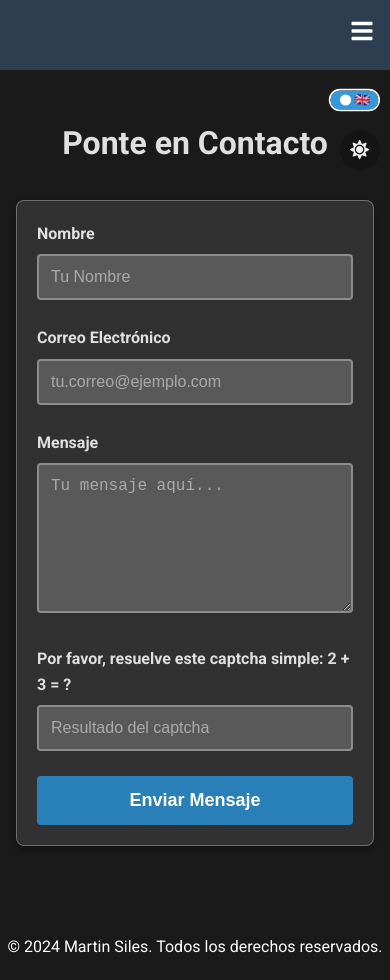
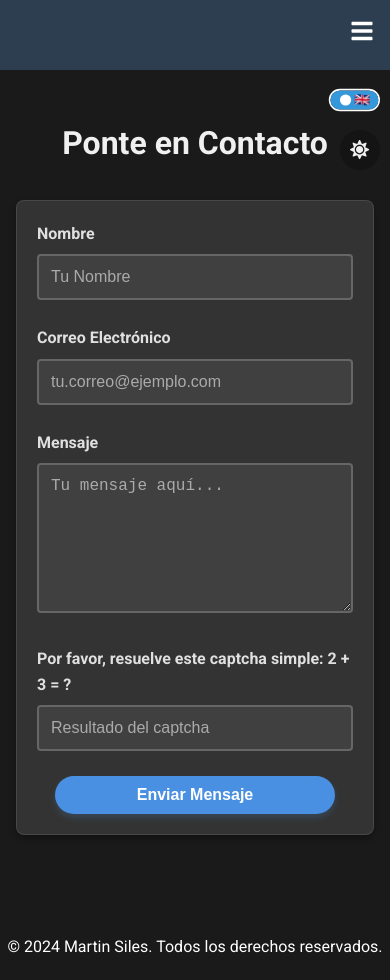
Before and after one commit to Martinsr99/Portfolio-React-Node, a React (Create React App) app in the folder frontend/: page /contact in a window 390 px wide. Built offline with nearby package versions, Linux system fonts and the light colour scheme.

Commit message:
feat: Improve buttons and dark mode on projects

```diff
--- a/frontend/src/App.css
+++ b/frontend/src/App.css
@@ -1,4 +1,5 @@
 @import url('https://fonts.googleapis.com/css2?family=Roboto:wght@300;400;700&display=swap');
+@import './styles/buttons.css';
 
 :root {
   --main-font: 'Roboto', Arial, sans-serif;
--- a/frontend/src/components/Contact.js
+++ b/frontend/src/components/Contact.js
@@ -180,14 +180,16 @@ const Contact = () => {
             placeholder={t.captchaPlaceholder}
           />
         </motion.div>
+        <motion.div className="submit-button-container">
           <motion.button
-          className="submit-button"
+            className="btn btn-primary btn-large submit-button"
             type="submit"
             whileHover={{ scale: 1.05 }}
             whileTap={{ scale: 0.95 }}
           >
             {t.sendMessage}
           </motion.button>
+        </motion.div>
       </form>
       <ToastContainer position="bottom-right" />
     </motion.div>
--- a/frontend/src/components/Projects.js
+++ b/frontend/src/components/Projects.js
@@ -17,6 +17,7 @@ const translations = {
     currently: "Actualmente",
     webServices: "Servicios Web",
     martinsilesDescription: "Ofrezco servicios de creación web para negocios locales, ayudándoles a establecer una presencia en línea efectiva y atractiva.",
+    visitSite: "Visitar Sitio"
   },
   en: {
     workExperience: "Work Experience",
@@ -24,6 +25,7 @@ const translations = {
     currently: "Currently",
     webServices: "Web Services",
     martinsilesDescription: "I offer web creation services for local businesses, helping them establish an effective and attractive online presence.",
+    visitSite: "Visit Site"
   }
 };
 
@@ -170,8 +172,13 @@ const Projects = () => {
           </h3>
           <h4>{t.webServices}</h4>
           <p>{t.martinsilesDescription}</p>
-          <a href="https://martinsil.es" target="_blank" rel="noopener noreferrer" className="visit-site-btn">
-            {language === 'es' ? 'Visitar Sitio' : 'Visit Site'}
+          <a
+            href="https://martinsil.es"
+            target="_blank"
+            rel="noopener noreferrer"
+            className="btn btn-primary"
+          >
+            {t.visitSite}
           </a>
         </motion.div>
       </div>
--- /dev/null
+++ b/frontend/src/styles/buttons.css
@@ -0,0 +1,214 @@
+/* Button Styles */
+.btn {
+  display: inline-block;
+  padding: 10px 20px;
+  font-size: 16px;
+  font-weight: 600;
+  text-align: center;
+  text-decoration: none;
+  border-radius: 50px;
+  transition: all 0.3s ease;
+  cursor: pointer;
+  outline: none;
+  border: none;
+  position: relative;
+  overflow: hidden;
+}
+
+.btn::before {
+  content: '';
+  position: absolute;
+  top: 50%;
+  left: 50%;
+  width: 0;
+  height: 0;
+  background-color: rgba(255, 255, 255, 0.2);
+  border-radius: 50%;
+  transform: translate(-50%, -50%);
+  transition: width 0.6s ease, height 0.6s ease;
+}
+
+.btn:hover::before {
+  width: 300px;
+  height: 300px;
+}
+
+.btn:active {
+  transform: scale(0.98);
+}
+
+/* Primary Button */
+.btn-primary {
+  background-color: #3498db;
+  color: #ffffff;
+  box-shadow: 0 4px 6px rgba(52, 152, 219, 0.2);
+}
+
+.btn-primary:hover {
+  background-color: #2980b9;
+  box-shadow: 0 6px 8px rgba(52, 152, 219, 0.3);
+}
+
+/* Secondary Button */
+.btn-secondary {
+  background-color: #2ecc71;
+  color: #ffffff;
+  box-shadow: 0 4px 6px rgba(46, 204, 113, 0.2);
+}
+
+.btn-secondary:hover {
+  background-color: #27ae60;
+  box-shadow: 0 6px 8px rgba(46, 204, 113, 0.3);
+}
+
+/* Outline Button */
+.btn-outline {
+  background-color: transparent;
+  color: #3498db;
+  border: 2px solid #3498db;
+}
+
+.btn-outline:hover {
+  background-color: #3498db;
+  color: #ffffff;
+}
+
+/* Ghost Button */
+.btn-ghost {
+  background-color: transparent;
+  color: #3498db;
+}
+
+.btn-ghost:hover {
+  background-color: rgba(52, 152, 219, 0.1);
+}
+
+/* Gradient Button */
+.btn-gradient {
+  background: linear-gradient(45deg, #3498db, #2ecc71);
+  color: #ffffff;
+  box-shadow: 0 4px 6px rgba(52, 152, 219, 0.2);
+}
+
+.btn-gradient:hover {
+  background: linear-gradient(45deg, #2980b9, #27ae60);
+  box-shadow: 0 6px 8px rgba(52, 152, 219, 0.3);
+}
+
+/* 3D Button */
+.btn-3d {
+  background-color: #3498db;
+  color: #ffffff;
+  box-shadow: 0 6px #2980b9;
+  transform: translateY(-2px);
+}
+
+.btn-3d:hover {
+  box-shadow: 0 4px #2980b9;
+  transform: translateY(0);
+}
+
+.btn-3d:active {
+  box-shadow: 0 2px #2980b9;
+  transform: translateY(2px);
+}
+
+.submit-button-container {
+    display: flex;
+    justify-content: center; /* Centra el botón horizontalmente */
+    align-items: center; /* Si deseas centrar verticalmente */
+    margin-top: 20px; /* Puedes ajustar este margen según el diseño */
+ }
+
+/* Large Button (for forms) */
+.btn-large {
+    padding: 10px 20px; /* Reducir padding */
+    font-size: 16px; /* Reducir el tamaño de la fuente */
+    max-width: 280px; /* También puedes ajustar el ancho mínimo si lo deseas */
+}
+
+.btn-large:hover {
+  box-shadow: 0 0 15px rgba(52, 152, 219, 0.4);
+}
+
+/* Dark mode styles */
+.dark-mode .btn-primary {
+  background-color: #4a90e2;
+  color: #ffffff;
+  box-shadow: 0 4px 6px rgba(74, 144, 226, 0.2);
+}
+
+.dark-mode .btn-primary:hover {
+  background-color: #3a7bc8;
+  box-shadow: 0 6px 8px rgba(74, 144, 226, 0.3);
+}
+
+.dark-mode .btn-secondary {
+  background-color: #2ecc71;
+  color: #ffffff;
+  box-shadow: 0 4px 6px rgba(46, 204, 113, 0.2);
+}
+
+.dark-mode .btn-secondary:hover {
+  background-color: #27ae60;
+  box-shadow: 0 6px 8px rgba(46, 204, 113, 0.3);
+}
+
+.dark-mode .btn-outline {
+  color: #4a90e2;
+  border-color: #4a90e2;
+}
+
+.dark-mode .btn-outline:hover {
+  background-color: #4a90e2;
+  color: #ffffff;
+}
+
+.dark-mode .btn-ghost {
+  color: #4a90e2;
+}
+
+.dark-mode .btn-ghost:hover {
+  background-color: rgba(74, 144, 226, 0.1);
+}
+
+.dark-mode .btn-gradient {
+  background: linear-gradient(45deg, #4a90e2, #2ecc71);
+  box-shadow: 0 4px 6px rgba(74, 144, 226, 0.2);
+}
+
+.dark-mode .btn-gradient:hover {
+  background: linear-gradient(45deg, #3a7bc8, #27ae60);
+  box-shadow: 0 6px 8px rgba(74, 144, 226, 0.3);
+}
+
+.dark-mode .btn-3d {
+  background-color: #4a90e2;
+  box-shadow: 0 6px #3a7bc8;
+}
+
+.dark-mode .btn-3d:hover {
+  box-shadow: 0 4px #3a7bc8;
+}
+
+.dark-mode .btn-3d:active {
+  box-shadow: 0 2px #3a7bc8;
+}
+
+.dark-mode .btn-large:hover {
+  box-shadow: 0 0 15px rgba(74, 144, 226, 0.4);
+}
+
+/* Responsive styles */
+@media (max-width: 768px) {
+  .btn {
+    padding: 8px 16px;
+    font-size: 14px;
+  }
+
+  .btn-large {
+    padding: 10px 20px;
+    font-size: 16px;
+    min-width: 160px;
+  }
+}
--- a/frontend/src/styles/contact.css
+++ b/frontend/src/styles/contact.css
@@ -158,12 +158,13 @@
 }
 
 .dark-mode .contact-title {
-  color: #e0e0e0;
+  color: #f0f0f0;
 }
 
 .dark-mode .contact-form {
-  background-color: rgba(255, 255, 255, 0.1);
+  background-color: #333333;
   box-shadow: 0 4px 6px rgba(0, 0, 0, 0.3);
+  border-color: rgba(255, 255, 255, 0.1);
 }
 
 .dark-mode .form-group label {
@@ -172,28 +173,28 @@
 
 .dark-mode .form-group input,
 .dark-mode .form-group textarea {
-  background-color: rgba(255, 255, 255, 0.2);
-  border-color: rgba(255, 255, 255, 0.3);
+  background-color: #404040;
+  border-color: rgba(255, 255, 255, 0.2);
   color: #e0e0e0;
 }
 
 .dark-mode .form-group input::placeholder,
 .dark-mode .form-group textarea::placeholder {
-  color: var(--dark-placeholder-color);
+  color: #aaa;
 }
 
 .dark-mode .form-group input:focus,
 .dark-mode .form-group textarea:focus {
-  border-color: var(--primary-color);
-  box-shadow: 0 0 0 3px rgba(52, 152, 219, 0.4);
+  border-color: #4a90e2;
+  box-shadow: 0 0 0 3px rgba(74, 144, 226, 0.3);
 }
 
 .dark-mode .submit-button {
-  background-color: #2980b9;
+  background-color: #4a90e2;
 }
 
 .dark-mode .submit-button:hover {
-  background-color: #3498db;
+  background-color: #3a7bc8;
 }
 
 /* Responsive design */
--- a/frontend/src/styles/education.css
+++ b/frontend/src/styles/education.css
@@ -293,32 +293,30 @@
 
 /* Dark mode styles */
 .dark-mode.education-container {
-  background: linear-gradient(135deg, #0a192f 0%, #0c2447 100%);
+  background: rgb(26, 26, 26);
   color: #e0e0e0;
 }
 
 .dark-mode .background-animation {
-  background: linear-gradient(45deg, #0a192f, #0c2447, #1a365d);
-  background-size: 400% 400%;
-  animation: gradientBG 15s ease infinite;
+  display: none;
 }
 
 .dark-mode .education-container h2,
 .dark-mode .education-section h3,
 .dark-mode .certifications-section h3 {
-  color: #e0e0e0;
+  color: #f0f0f0;
   border-bottom-color: #4a5568;
 }
 
 .dark-mode .education-item {
-  background-color: #1e3a5f;
-  box-shadow: 0 4px 6px rgba(0, 0, 0, 0.3);
+  background-color: #333333;
+  box-shadow: 0 4px 6px rgba(255, 255, 255, 0.1);
   border: 1px solid rgba(255, 255, 255, 0.1);
 }
 
 .dark-mode .education-item:hover {
-  box-shadow: 0 6px 8px rgba(0, 0, 0, 0.4);
-  background-color: #254b7a;
+  box-shadow: 0 6px 8px rgba(255, 255, 255, 0.15);
+  background-color: #404040;
 }
 
 .dark-mode .education-item h4,
@@ -327,54 +325,62 @@
   color: #e0e0e0;
 }
 
+.dark-mode .education-item.university {
+  border-left-color: #2980b9;
+}
+
+.dark-mode .education-item.language {
+  border-left-color: #d35400;
+}
+
 .dark-mode .certification-item {
-  background-color: #1e3a5f;
-  border-color: #64B5F6;
+  background-color: #333333;
+  border-color: #4a90e2;
 }
 
 .dark-mode .certification-item:hover {
-  background-color: #254b7a;
+  background-color: #404040;
 }
 
 .dark-mode .certification-item::before {
-  background-color: #64B5F6;
+  background-color: #4a90e2;
 }
 
 .dark-mode .certification-item h4 {
-  color: #e0e0e0;
-  border-bottom-color: #64B5F6;
+  color: #f0f0f0;
+  border-bottom-color: #4a90e2;
 }
 
 .dark-mode .certification-item p {
-  color: #b0b0b0;
+  color: #d0d0d0;
 }
 
 .dark-mode .view-certificate {
-  background-color: #64B5F6;
-  color: #0a192f;
+  background-color: #4a90e2;
+  color: #f0f0f0;
 }
 
 .dark-mode .view-certificate:hover {
-  background-color: #42A5F5;
+  background-color: #3a7bc8;
 }
 
 .dark-mode .certificate-preview {
-  background-color: #1e3a5f;
-  border-color: #64B5F6;
+  background-color: #333333;
+  border-color: #4a90e2;
 }
 
 .dark-mode .certificate-preview h4 {
-  color: #e0e0e0;
-  border-bottom-color: #64B5F6;
+  color: #f0f0f0;
+  border-bottom-color: #4a90e2;
 }
 
 .dark-mode .certificate-preview p,
 .dark-mode .certificate-preview li {
-  color: #b0b0b0;
+  color: #d0d0d0;
 }
 
 .dark-mode .certificate-preview li::before {
-  color: #64B5F6;
+  color: #4a90e2;
 }
 
 /* Responsive styles */
```
Also changed, not shown: frontend/src/styles/projects.css (+26 -22 lines). Lines whose indentation alone changed are shown as unchanged.
